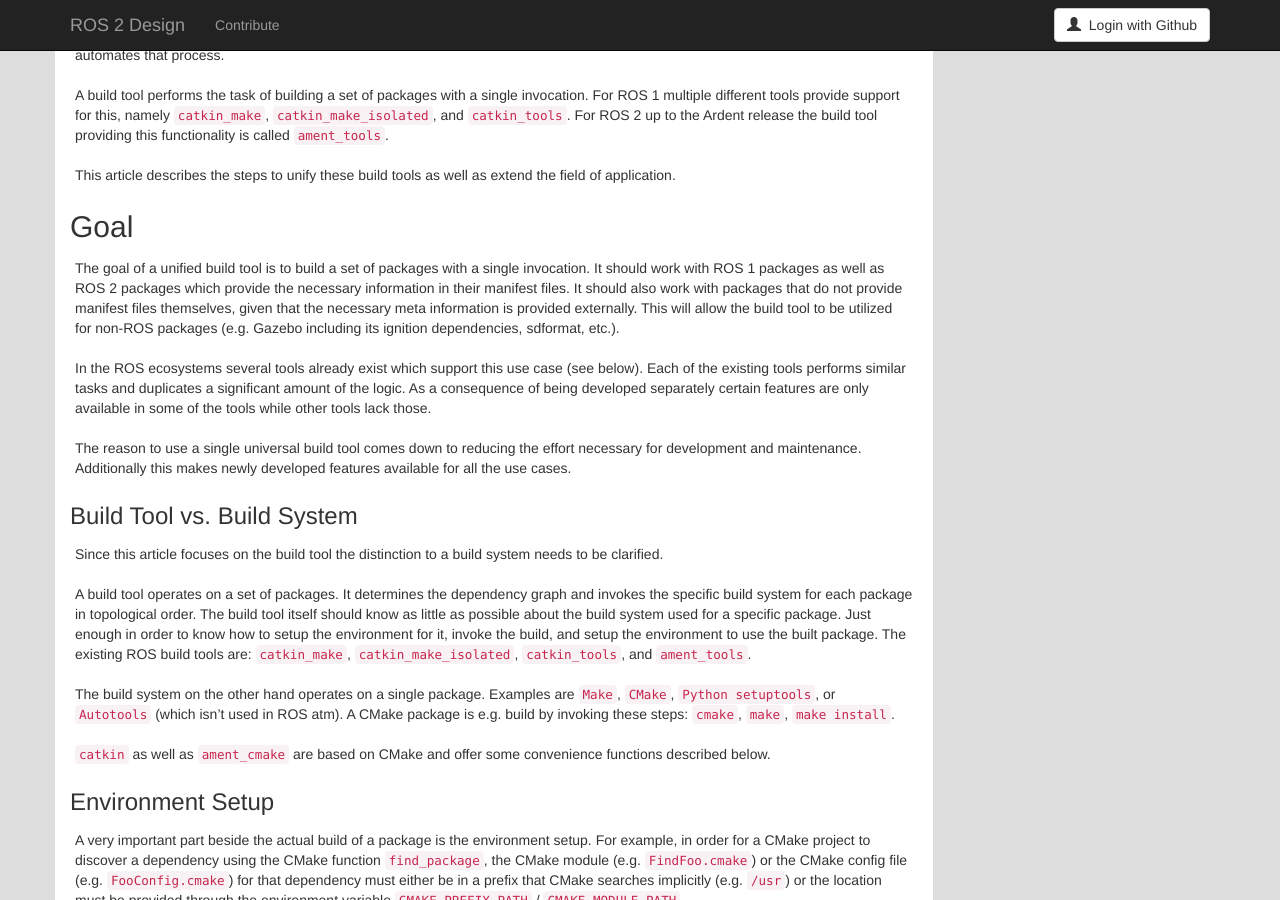
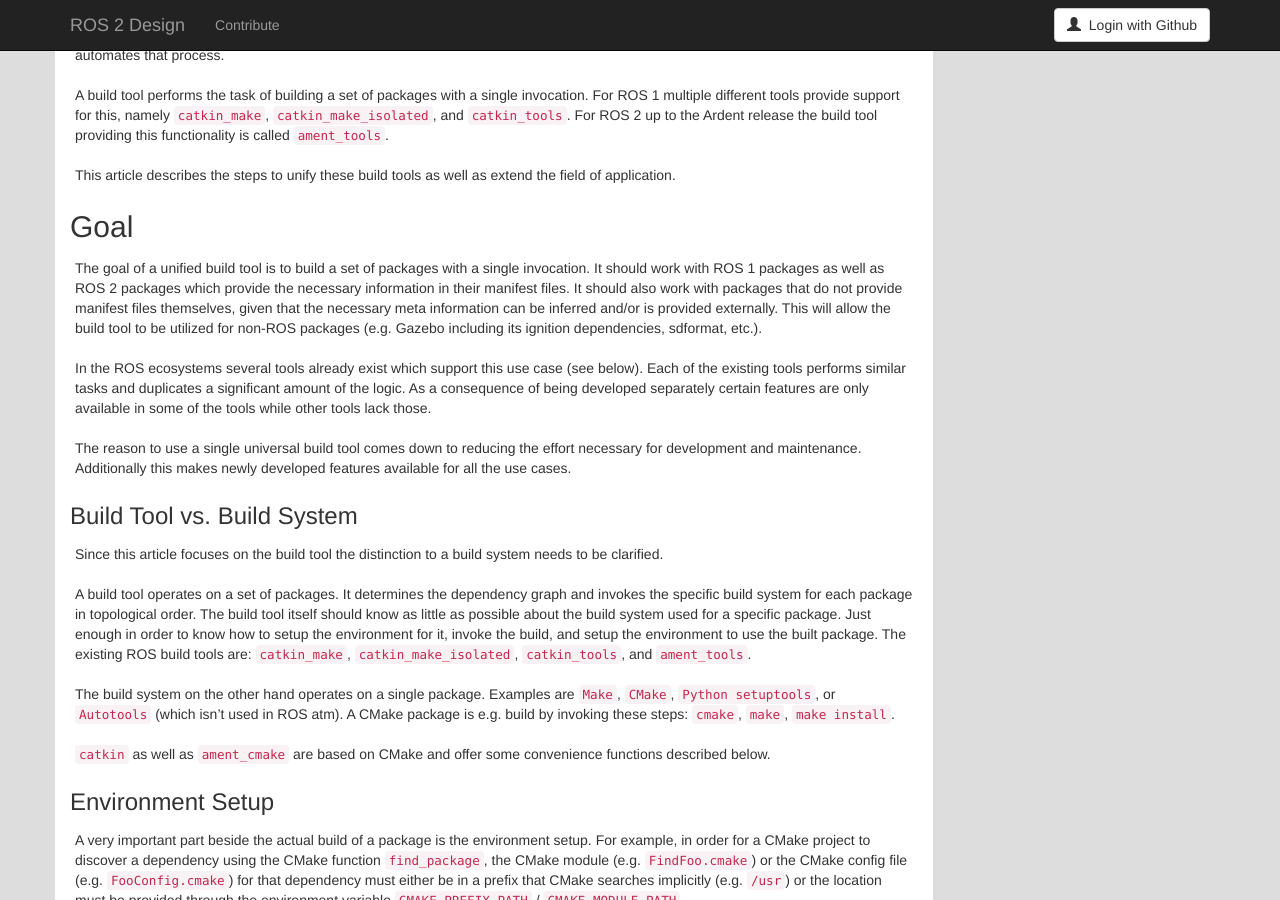
Before and after one commit to ros2/design, a Jekyll site: the page built from articles/101_build_tool.md, in a window 1280 px wide and 900 px high, scrolled down 361 px. Built offline with Jekyll 4.4.1, drawn with Linux system fonts in a browser that asks for light colours; nearby versions of some CDN libraries.

Commit message:
mention inferring metadata

```diff
--- a/articles/101_build_tool.md
+++ b/articles/101_build_tool.md
@@ -39,7 +39,7 @@
 
 The goal of a unified build tool is to build a set of packages with a single invocation.
 It should work with ROS 1 packages as well as ROS 2 packages which provide the necessary information in their manifest files.
-It should also work with packages that do not provide manifest files themselves, given that the necessary meta information is provided externally.
+It should also work with packages that do not provide manifest files themselves, given that the necessary meta information can be inferred and/or is provided externally.
 This will allow the build tool to be utilized for non-ROS packages (e.g. Gazebo including its ignition dependencies, sdformat, etc.).
 
 In the ROS ecosystems several tools already exist which support this use case (see below).
```
